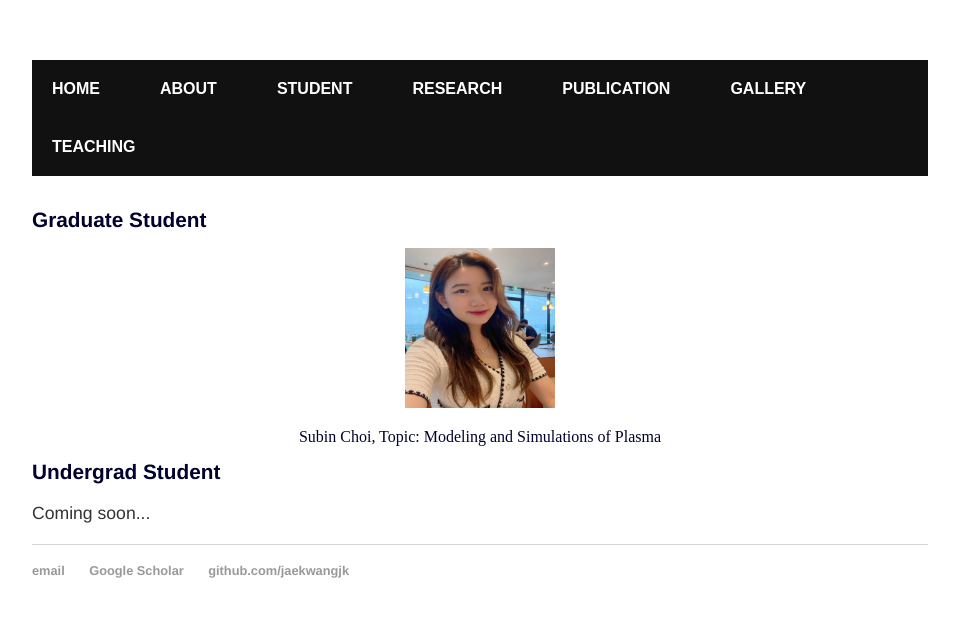
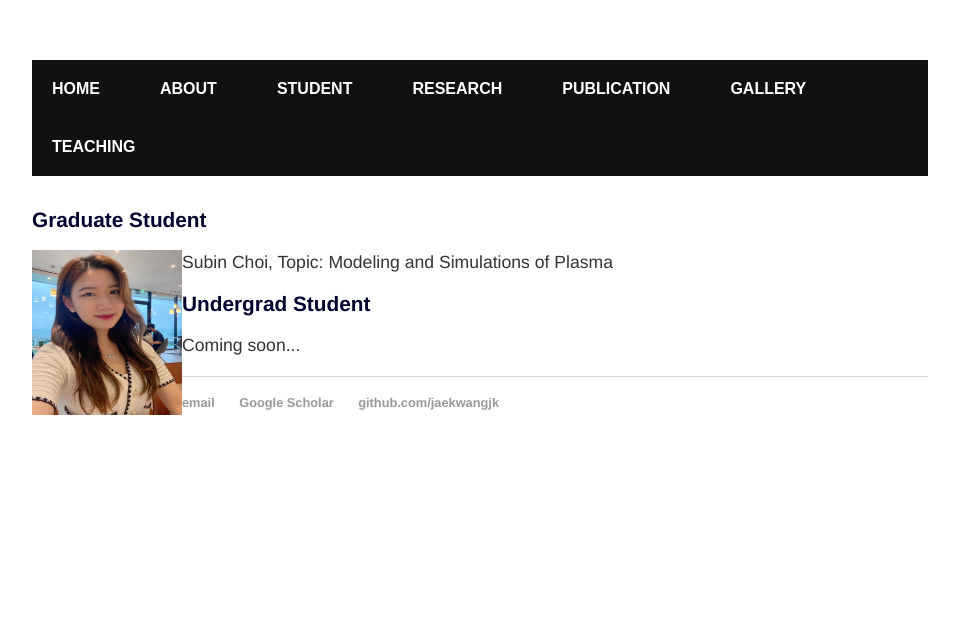
Before and after one commit to jaekwangjk/jaekwangjk.github.io, a Jekyll site: the page built from student.html, in a window 1280 px wide. Shown: the top 617 px of the page, without its empty margins (160-1119 px from the left). Built offline with Jekyll 4.4.1, drawn with Linux system fonts in a browser that asks for light colours.

Commit message:
Update student.html

```diff
--- a/student.html
+++ b/student.html
@@ -6,12 +6,10 @@
 	<br>
 	<h1>Graduate Student</h1>
 
-	<center>
-	<figure>
-	<img src="pictures/subin.jpeg" alt="subin" style="width:150px;height:160px;">
-	</figure>
-		Subin Choi, Topic: Modeling and Simulations of Plasma
-	</center>
+	<p>
+	<img src="pictures/subin.jpeg" alt="subin" style="float:left;width:150px;height:165px;">
+        Subin Choi, Topic: Modeling and Simulations of Plasma
+	</p>
 
 	<h1>Undergrad Student</h1>
 	<p>
```
